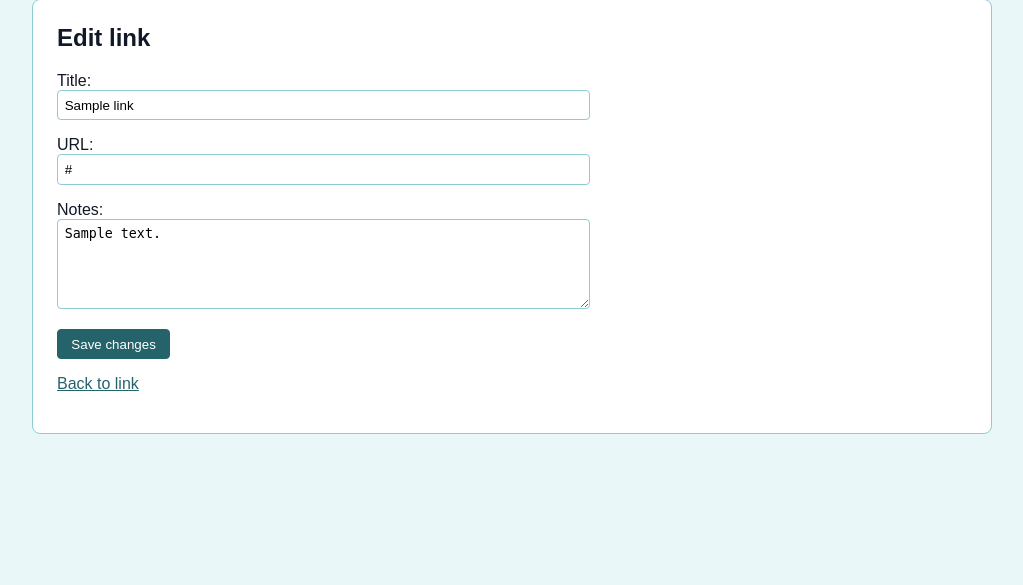
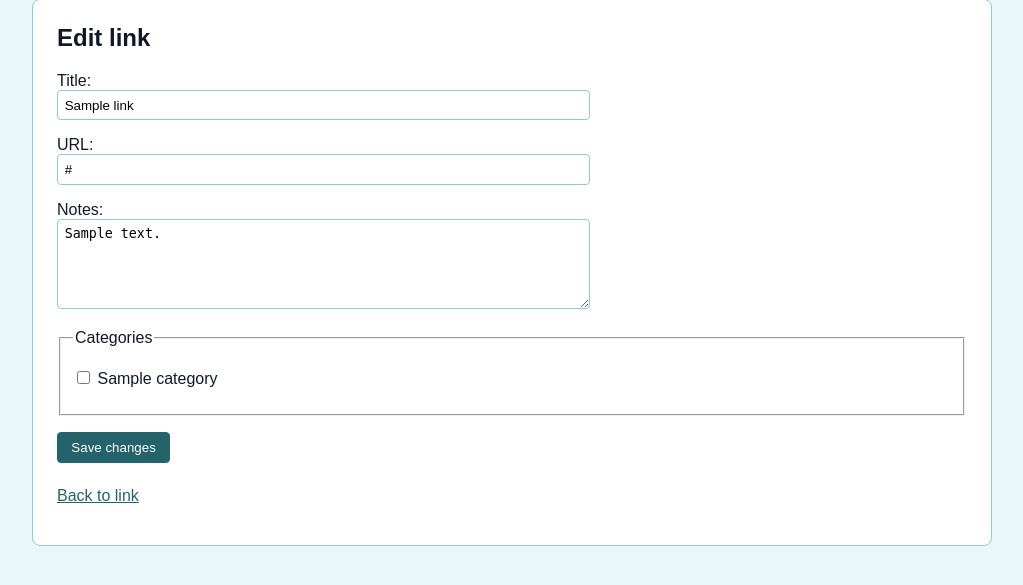
Before and after one commit to saanaol/link-manager, a Flask app: template templates/edit_link.html in a window 1280 px wide. Shown: the part 148-733 px from the top of the page, without its empty margins (128-1151 px from the left). Run offline with Flask 3, Linux system fonts and the light colour scheme; the template is opened without the code that fills it: most values are stand-ins (such as "Sample title", 1, 10 or a date in 2020).

Commit message:
allow editing link categories

```diff
--- a/app.py
+++ b/app.py
@@ -305,37 +305,60 @@ def edit_link(link_id):
 
     require_link_owner(link)
 
+    all_categories = categories.get_all_categories()
+    selected_category_ids = categories.get_link_category_ids(link_id)
+
     if request.method == "GET":
-        return render_template("edit_link.html", link = link)
+        return render_template(
+            "edit_link.html",
+            link = link,
+            categories = all_categories,
+            selected_category_ids = selected_category_ids)
 
     check_csrf()
 
     title = request.form["title"].strip()
     url = request.form["url"].strip()
     notes = request.form.get("notes", "").strip()
+    selected_category_ids = request.form.getlist("categories")
+
+    def render_edit_form():
+        return render_template(
+            "edit_link.html",
+            link = link,
+            categories = all_categories,
+            selected_category_ids = selected_category_ids)
 
     title_error = validate_link_title(title)
     if title_error:
         flash(title_error)
-        return render_template("edit_link.html", link=link)
+        return render_edit_form()
 
     if not url:
         flash("URL cannot be empty")
-        return render_template("edit_link.html", link = link)
+        return render_edit_form()
 
     if len(url) > URL_MAX_LENGTH:
         flash("URL is too long")
-        return render_template("edit_link.html", link = link)
+        return render_edit_form()
 
     if len(notes) > NOTES_MAX_LENGTH:
         flash("Notes are too long")
-        return render_template("edit_link.html", link = link)
+        return render_edit_form()
 
     if not url.startswith(("http://", "https://")):
         flash("URL must start with http:// or https://")
-        return render_template("edit_link.html", link = link)
+        return render_edit_form()
+
+    for category_id in selected_category_ids:
+        if not categories.category_exists(category_id):
+            abort(403)
 
     links.update_link(link_id, title, url, notes)
+
+    categories.remove_link_categories(link_id)
+    for category_id in selected_category_ids:
+        categories.add_link_category(link_id, category_id)
 
     return redirect("/link/" + str(link_id))
 
--- a/categories.py
+++ b/categories.py
@@ -34,3 +34,9 @@ def add_link_category(link_id, category_id):
 def remove_link_categories(link_id):
     sql = "DELETE FROM link_categories WHERE link_id = ?"
     db.execute(sql, [link_id])
+
+
+def get_link_category_ids(link_id):
+    sql = "SELECT category_id FROM link_categories WHERE link_id = ?"
+    result = db.query(sql, [link_id])
+    return [str(row["category_id"]) for row in result]
--- a/templates/edit_link.html
+++ b/templates/edit_link.html
@@ -15,7 +15,7 @@
       name="title"
       value="{{ link.title }}"
       minlength="3"
-	  maxlength="100"
+      maxlength="100"
       required
     >
   </p>
@@ -44,12 +44,31 @@
     >{{ link.notes or "" }}</textarea>
   </p>
 
+  {% if categories %}
+    <fieldset>
+      <legend>Categories</legend>
+
+      {% for category in categories %}
+        <p>
+          <input
+            id="category-{{ category.id }}"
+            type="checkbox"
+            name="categories"
+            value="{{ category.id }}"
+            {% if category.id|string in selected_category_ids %}checked{% endif %}
+          >
+          <label for="category-{{ category.id }}">{{ category.name }}</label>
+        </p>
+      {% endfor %}
+    </fieldset>
+  {% endif %}
+
   <p>
     <input type="submit" value="Save changes">
   </p>
 </form>
 
-<p>
+<p class="back-link">
   <a href="/link/{{ link.id }}">Back to link</a>
 </p>
 
```
